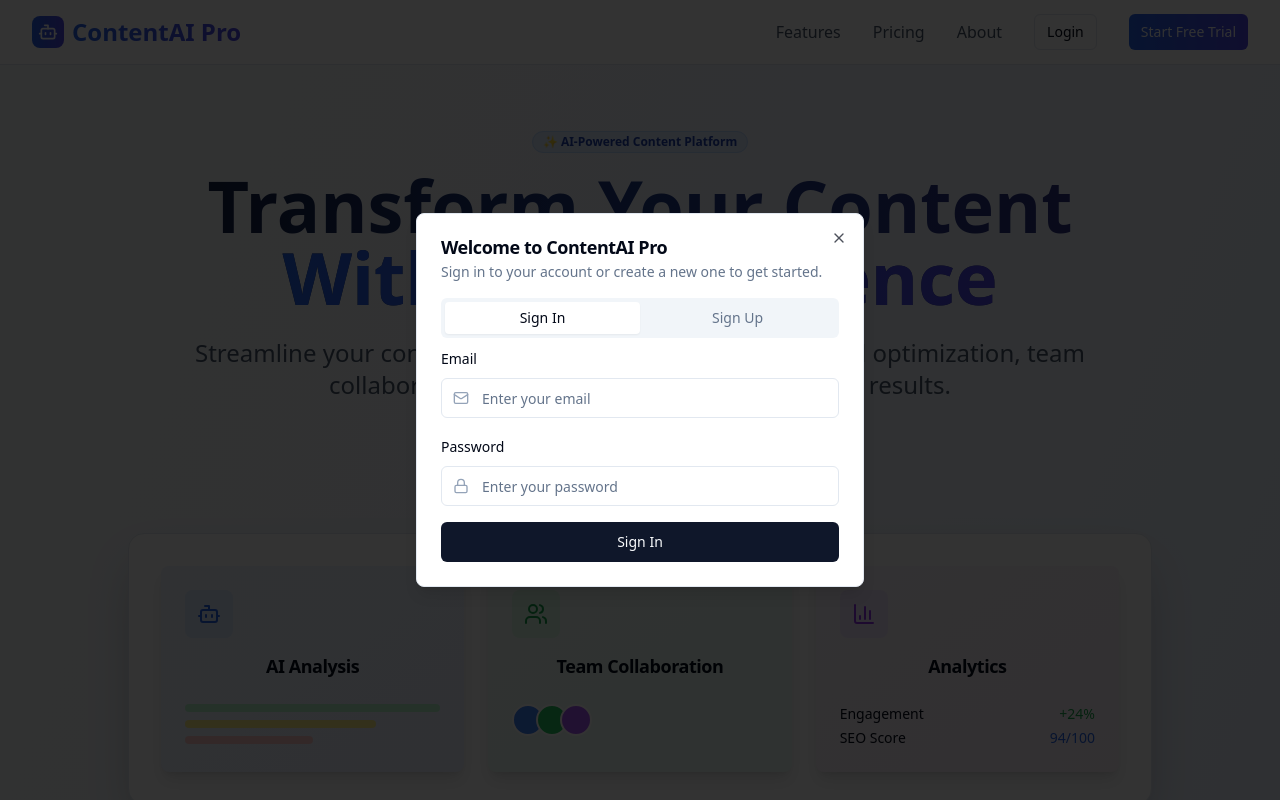
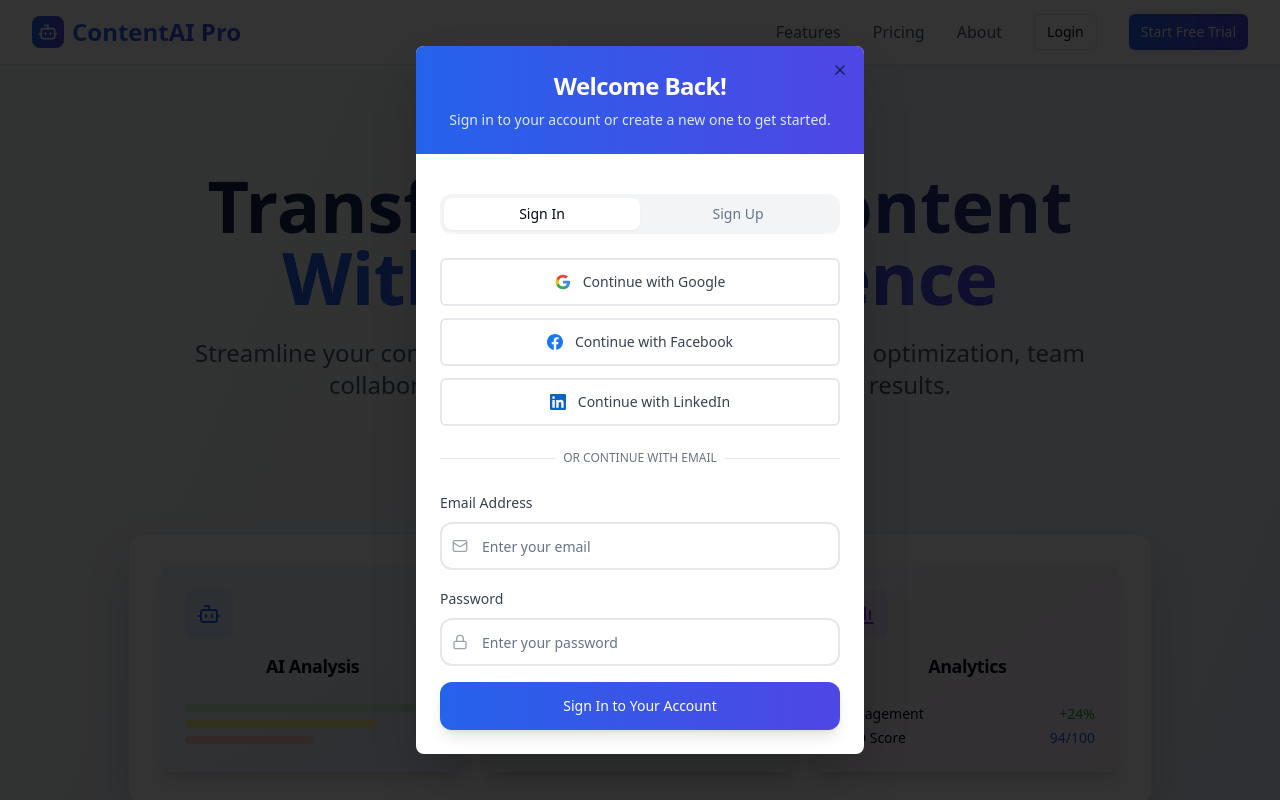
Before and after one commit to iheblafi/ascend-content-studio, a React (Vite) app: page / in a window 1280 px wide. Both pictures are taken after a click on the button "Login". Shown: the top 800 px of the page. Built offline with nearby package versions, Linux system fonts and the light colour scheme.

Commit message:
Enhance auth modals with modern design and social login
- Improved the visual design of the sign-in and sign-up modals for a more modern and presentable appearance.
- Added Google, Facebook, and LinkedIn sign-in/sign-up options for enhanced user convenience.

```diff
--- a/src/components/auth/AuthModal.tsx
+++ b/src/components/auth/AuthModal.tsx
@@ -5,8 +5,10 @@ import { Button } from '@/components/ui/button';
 import { Input } from '@/components/ui/input';
 import { Label } from '@/components/ui/label';
 import { Tabs, TabsContent, TabsList, TabsTrigger } from '@/components/ui/tabs';
+import { Separator } from '@/components/ui/separator';
 import { useAuth } from '@/hooks/useAuth';
 import { Loader2, Mail, Lock, User } from 'lucide-react';
+import { supabase } from '@/integrations/supabase/client';
 
 interface AuthModalProps {
   open: boolean;
@@ -51,33 +53,126 @@ const AuthModal = ({ open, onOpenChange }: AuthModalProps) => {
     }
   };
 
+  const handleSocialSignIn = async (provider: 'google' | 'facebook' | 'linkedin_oidc') => {
+    try {
+      const { error } = await supabase.auth.signInWithOAuth({
+        provider: provider,
+        options: {
+          redirectTo: `${window.location.origin}/`,
+        },
+      });
+
+      if (error) {
+        console.error('Social sign in error:', error);
+      }
+    } catch (error) {
+      console.error('Social sign in error:', error);
+    }
+  };
+
+  const SocialButton = ({ provider, icon, children }: { provider: 'google' | 'facebook' | 'linkedin_oidc', icon: React.ReactNode, children: React.ReactNode }) => (
+    <Button
+      type="button"
+      variant="outline"
+      className="w-full h-12 bg-white hover:bg-gray-50 border-2 border-gray-200 hover:border-gray-300 transition-all duration-200"
+      onClick={() => handleSocialSignIn(provider)}
+    >
+      <div className="flex items-center justify-center space-x-3">
+        {icon}
+        <span className="font-medium text-gray-700">{children}</span>
+      </div>
+    </Button>
+  );
+
   return (
     <Dialog open={open} onOpenChange={onOpenChange}>
-      <DialogContent className="sm:max-w-md">
-        <DialogHeader>
-          <DialogTitle>Welcome to ContentAI Pro</DialogTitle>
-          <DialogDescription>
+      <DialogContent className="sm:max-w-md bg-white border-0 shadow-2xl rounded-2xl p-0 overflow-hidden">
+        {/* Header with gradient background */}
+        <div className="bg-gradient-to-r from-blue-600 to-indigo-600 p-6 text-white">
+          <DialogHeader className="space-y-2">
+            <DialogTitle className="text-2xl font-bold text-center">Welcome Back!</DialogTitle>
+            <DialogDescription className="text-blue-100 text-center">
               Sign in to your account or create a new one to get started.
             </DialogDescription>
           </DialogHeader>
+        </div>
 
+        <div className="p-6">
           <Tabs defaultValue="signin" className="w-full">
-          <TabsList className="grid w-full grid-cols-2">
-            <TabsTrigger value="signin">Sign In</TabsTrigger>
-            <TabsTrigger value="signup">Sign Up</TabsTrigger>
+            <TabsList className="grid w-full grid-cols-2 bg-gray-100 rounded-xl p-1 mb-6">
+              <TabsTrigger
+                value="signin"
+                className="rounded-lg font-medium data-[state=active]:bg-white data-[state=active]:shadow-sm transition-all duration-200"
+              >
+                Sign In
+              </TabsTrigger>
+              <TabsTrigger
+                value="signup"
+                className="rounded-lg font-medium data-[state=active]:bg-white data-[state=active]:shadow-sm transition-all duration-200"
+              >
+                Sign Up
+              </TabsTrigger>
             </TabsList>
 
-          <TabsContent value="signin" className="space-y-4">
+            <TabsContent value="signin" className="space-y-6">
+              {/* Social Login Buttons */}
+              <div className="space-y-3">
+                <SocialButton
+                  provider="google"
+                  icon={
+                    <svg className="w-5 h-5" viewBox="0 0 24 24">
+                      <path fill="#4285F4" d="M22.56 12.25c0-.78-.07-1.53-.2-2.25H12v4.26h5.92c-.26 1.37-1.04 2.53-2.21 3.31v2.77h3.57c2.08-1.92 3.28-4.74 3.28-8.09z"/>
+                      <path fill="#34A853" d="M12 23c2.97 0 5.46-.98 7.28-2.66l-3.57-2.77c-.98.66-2.23 1.06-3.71 1.06-2.86 0-5.29-1.93-6.16-4.53H2.18v2.84C3.99 20.53 7.7 23 12 23z"/>
+                      <path fill="#FBBC05" d="M5.84 14.09c-.22-.66-.35-1.36-.35-2.09s.13-1.43.35-2.09V7.07H2.18C1.43 8.55 1 10.22 1 12s.43 3.45 1.18 4.93l2.85-2.22.81-.62z"/>
+                      <path fill="#EA4335" d="M12 5.38c1.62 0 3.06.56 4.21 1.64l3.15-3.15C17.45 2.09 14.97 1 12 1 7.7 1 3.99 3.47 2.18 7.07l3.66 2.84c.87-2.6 3.3-4.53 6.16-4.53z"/>
+                    </svg>
+                  }
+                >
+                  Continue with Google
+                </SocialButton>
+
+                <SocialButton
+                  provider="facebook"
+                  icon={
+                    <svg className="w-5 h-5 text-[#1877F2]" fill="currentColor" viewBox="0 0 24 24">
+                      <path d="M24 12.073c0-6.627-5.373-12-12-12s-12 5.373-12 12c0 5.99 4.388 10.954 10.125 11.854v-8.385H7.078v-3.47h3.047V9.43c0-3.007 1.792-4.669 4.533-4.669 1.312 0 2.686.235 2.686.235v2.953H15.83c-1.491 0-1.956.925-1.956 1.874v2.25h3.328l-.532 3.47h-2.796v8.385C19.612 23.027 24 18.062 24 12.073z"/>
+                    </svg>
+                  }
+                >
+                  Continue with Facebook
+                </SocialButton>
+
+                <SocialButton
+                  provider="linkedin_oidc"
+                  icon={
+                    <svg className="w-5 h-5 text-[#0A66C2]" fill="currentColor" viewBox="0 0 24 24">
+                      <path d="M20.447 20.452h-3.554v-5.569c0-1.328-.027-3.037-1.852-3.037-1.853 0-2.136 1.445-2.136 2.939v5.667H9.351V9h3.414v1.561h.046c.477-.9 1.637-1.85 3.37-1.85 3.601 0 4.267 2.37 4.267 5.455v6.286zM5.337 7.433c-1.144 0-2.063-.926-2.063-2.065 0-1.138.92-2.063 2.063-2.063 1.14 0 2.064.925 2.064 2.063 0 1.139-.925 2.065-2.064 2.065zm1.782 13.019H3.555V9h3.564v11.452zM22.225 0H1.771C.792 0 0 .774 0 1.729v20.542C0 23.227.792 24 1.771 24h20.451C23.2 24 24 23.227 24 22.271V1.729C24 .774 23.2 0 22.222 0h.003z"/>
+                    </svg>
+                  }
+                >
+                  Continue with LinkedIn
+                </SocialButton>
+              </div>
+
+              <div className="relative">
+                <div className="absolute inset-0 flex items-center">
+                  <Separator className="w-full" />
+                </div>
+                <div className="relative flex justify-center text-xs uppercase">
+                  <span className="bg-white px-2 text-gray-500 font-medium">Or continue with email</span>
+                </div>
+              </div>
+
               <form onSubmit={handleSignIn} className="space-y-4">
                 <div className="space-y-2">
-                <Label htmlFor="signin-email">Email</Label>
+                  <Label htmlFor="signin-email" className="text-sm font-medium text-gray-700">Email Address</Label>
                   <div className="relative">
-                  <Mail className="absolute left-3 top-3 h-4 w-4 text-slate-400" />
+                    <Mail className="absolute left-3 top-1/2 transform -translate-y-1/2 h-4 w-4 text-gray-400" />
                     <Input
                       id="signin-email"
                       type="email"
                       placeholder="Enter your email"
-                    className="pl-10"
+                      className="pl-10 h-12 border-2 border-gray-200 focus:border-blue-500 rounded-xl transition-colors"
                       value={signInData.email}
                       onChange={(e) => setSignInData({ ...signInData, email: e.target.value })}
                       required
@@ -85,38 +180,90 @@ const AuthModal = ({ open, onOpenChange }: AuthModalProps) => {
                   </div>
                 </div>
                 <div className="space-y-2">
-                <Label htmlFor="signin-password">Password</Label>
+                  <Label htmlFor="signin-password" className="text-sm font-medium text-gray-700">Password</Label>
                   <div className="relative">
-                  <Lock className="absolute left-3 top-3 h-4 w-4 text-slate-400" />
+                    <Lock className="absolute left-3 top-1/2 transform -translate-y-1/2 h-4 w-4 text-gray-400" />
                     <Input
                       id="signin-password"
                       type="password"
                       placeholder="Enter your password"
-                    className="pl-10"
+                      className="pl-10 h-12 border-2 border-gray-200 focus:border-blue-500 rounded-xl transition-colors"
                       value={signInData.password}
                       onChange={(e) => setSignInData({ ...signInData, password: e.target.value })}
                       required
                     />
                   </div>
                 </div>
-              <Button type="submit" className="w-full" disabled={isLoading}>
+                <Button
+                  type="submit"
+                  className="w-full h-12 bg-gradient-to-r from-blue-600 to-indigo-600 hover:from-blue-700 hover:to-indigo-700 rounded-xl font-medium text-white shadow-lg hover:shadow-xl transition-all duration-200"
+                  disabled={isLoading}
+                >
                   {isLoading && <Loader2 className="mr-2 h-4 w-4 animate-spin" />}
-                Sign In
+                  Sign In to Your Account
                 </Button>
               </form>
             </TabsContent>
 
-          <TabsContent value="signup" className="space-y-4">
+            <TabsContent value="signup" className="space-y-6">
+              {/* Social Login Buttons */}
+              <div className="space-y-3">
+                <SocialButton
+                  provider="google"
+                  icon={
+                    <svg className="w-5 h-5" viewBox="0 0 24 24">
+                      <path fill="#4285F4" d="M22.56 12.25c0-.78-.07-1.53-.2-2.25H12v4.26h5.92c-.26 1.37-1.04 2.53-2.21 3.31v2.77h3.57c2.08-1.92 3.28-4.74 3.28-8.09z"/>
+                      <path fill="#34A853" d="M12 23c2.97 0 5.46-.98 7.28-2.66l-3.57-2.77c-.98.66-2.23 1.06-3.71 1.06-2.86 0-5.29-1.93-6.16-4.53H2.18v2.84C3.99 20.53 7.7 23 12 23z"/>
+                      <path fill="#FBBC05" d="M5.84 14.09c-.22-.66-.35-1.36-.35-2.09s.13-1.43.35-2.09V7.07H2.18C1.43 8.55 1 10.22 1 12s.43 3.45 1.18 4.93l2.85-2.22.81-.62z"/>
+                      <path fill="#EA4335" d="M12 5.38c1.62 0 3.06.56 4.21 1.64l3.15-3.15C17.45 2.09 14.97 1 12 1 7.7 1 3.99 3.47 2.18 7.07l3.66 2.84c.87-2.6 3.3-4.53 6.16-4.53z"/>
+                    </svg>
+                  }
+                >
+                  Sign up with Google
+                </SocialButton>
+
+                <SocialButton
+                  provider="facebook"
+                  icon={
+                    <svg className="w-5 h-5 text-[#1877F2]" fill="currentColor" viewBox="0 0 24 24">
+                      <path d="M24 12.073c0-6.627-5.373-12-12-12s-12 5.373-12 12c0 5.99 4.388 10.954 10.125 11.854v-8.385H7.078v-3.47h3.047V9.43c0-3.007 1.792-4.669 4.533-4.669 1.312 0 2.686.235 2.686.235v2.953H15.83c-1.491 0-1.956.925-1.956 1.874v2.25h3.328l-.532 3.47h-2.796v8.385C19.612 23.027 24 18.062 24 12.073z"/>
+                    </svg>
+                  }
+                >
+                  Sign up with Facebook
+                </SocialButton>
+
+                <SocialButton
+                  provider="linkedin_oidc"
+                  icon={
+                    <svg className="w-5 h-5 text-[#0A66C2]" fill="currentColor" viewBox="0 0 24 24">
+                      <path d="M20.447 20.452h-3.554v-5.569c0-1.328-.027-3.037-1.852-3.037-1.853 0-2.136 1.445-2.136 2.939v5.667H9.351V9h3.414v1.561h.046c.477-.9 1.637-1.85 3.37-1.85 3.601 0 4.267 2.37 4.267 5.455v6.286zM5.337 7.433c-1.144 0-2.063-.926-2.063-2.065 0-1.138.92-2.063 2.063-2.063 1.14 0 2.064.925 2.064 2.063 0 1.139-.925 2.065-2.064 2.065zm1.782 13.019H3.555V9h3.564v11.452zM22.225 0H1.771C.792 0 0 .774 0 1.729v20.542C0 23.227.792 24 1.771 24h20.451C23.2 24 24 23.227 24 22.271V1.729C24 .774 23.2 0 22.222 0h.003z"/>
+                    </svg>
+                  }
+                >
+                  Sign up with LinkedIn
+                </SocialButton>
+              </div>
+
+              <div className="relative">
+                <div className="absolute inset-0 flex items-center">
+                  <Separator className="w-full" />
+                </div>
+                <div className="relative flex justify-center text-xs uppercase">
+                  <span className="bg-white px-2 text-gray-500 font-medium">Or create account with email</span>
+                </div>
+              </div>
+
               <form onSubmit={handleSignUp} className="space-y-4">
                 <div className="space-y-2">
-                <Label htmlFor="signup-name">Full Name</Label>
+                  <Label htmlFor="signup-name" className="text-sm font-medium text-gray-700">Full Name</Label>
                   <div className="relative">
-                  <User className="absolute left-3 top-3 h-4 w-4 text-slate-400" />
+                    <User className="absolute left-3 top-1/2 transform -translate-y-1/2 h-4 w-4 text-gray-400" />
                     <Input
                       id="signup-name"
                       type="text"
                       placeholder="Enter your full name"
-                    className="pl-10"
+                      className="pl-10 h-12 border-2 border-gray-200 focus:border-blue-500 rounded-xl transition-colors"
                       value={signUpData.fullName}
                       onChange={(e) => setSignUpData({ ...signUpData, fullName: e.target.value })}
                       required
@@ -124,14 +271,14 @@ const AuthModal = ({ open, onOpenChange }: AuthModalProps) => {
                   </div>
                 </div>
                 <div className="space-y-2">
-                <Label htmlFor="signup-email">Email</Label>
+                  <Label htmlFor="signup-email" className="text-sm font-medium text-gray-700">Email Address</Label>
                   <div className="relative">
-                  <Mail className="absolute left-3 top-3 h-4 w-4 text-slate-400" />
+                    <Mail className="absolute left-3 top-1/2 transform -translate-y-1/2 h-4 w-4 text-gray-400" />
                     <Input
                       id="signup-email"
                       type="email"
                       placeholder="Enter your email"
-                    className="pl-10"
+                      className="pl-10 h-12 border-2 border-gray-200 focus:border-blue-500 rounded-xl transition-colors"
                       value={signUpData.email}
                       onChange={(e) => setSignUpData({ ...signUpData, email: e.target.value })}
                       required
@@ -139,14 +286,14 @@ const AuthModal = ({ open, onOpenChange }: AuthModalProps) => {
                   </div>
                 </div>
                 <div className="space-y-2">
-                <Label htmlFor="signup-password">Password</Label>
+                  <Label htmlFor="signup-password" className="text-sm font-medium text-gray-700">Password</Label>
                   <div className="relative">
-                  <Lock className="absolute left-3 top-3 h-4 w-4 text-slate-400" />
+                    <Lock className="absolute left-3 top-1/2 transform -translate-y-1/2 h-4 w-4 text-gray-400" />
                     <Input
                       id="signup-password"
                       type="password"
                       placeholder="Create a password"
-                    className="pl-10"
+                      className="pl-10 h-12 border-2 border-gray-200 focus:border-blue-500 rounded-xl transition-colors"
                       value={signUpData.password}
                       onChange={(e) => setSignUpData({ ...signUpData, password: e.target.value })}
                       required
@@ -154,27 +301,32 @@ const AuthModal = ({ open, onOpenChange }: AuthModalProps) => {
                   </div>
                 </div>
                 <div className="space-y-2">
-                <Label htmlFor="signup-confirm">Confirm Password</Label>
+                  <Label htmlFor="signup-confirm" className="text-sm font-medium text-gray-700">Confirm Password</Label>
                   <div className="relative">
-                  <Lock className="absolute left-3 top-3 h-4 w-4 text-slate-400" />
+                    <Lock className="absolute left-3 top-1/2 transform -translate-y-1/2 h-4 w-4 text-gray-400" />
                     <Input
                       id="signup-confirm"
                       type="password"
                       placeholder="Confirm your password"
-                    className="pl-10"
+                      className="pl-10 h-12 border-2 border-gray-200 focus:border-blue-500 rounded-xl transition-colors"
                       value={signUpData.confirmPassword}
                       onChange={(e) => setSignUpData({ ...signUpData, confirmPassword: e.target.value })}
                       required
                     />
                   </div>
                 </div>
-              <Button type="submit" className="w-full" disabled={isLoading}>
+                <Button
+                  type="submit"
+                  className="w-full h-12 bg-gradient-to-r from-blue-600 to-indigo-600 hover:from-blue-700 hover:to-indigo-700 rounded-xl font-medium text-white shadow-lg hover:shadow-xl transition-all duration-200"
+                  disabled={isLoading}
+                >
                   {isLoading && <Loader2 className="mr-2 h-4 w-4 animate-spin" />}
-                Create Account
+                  Create Your Account
                 </Button>
               </form>
             </TabsContent>
           </Tabs>
+        </div>
       </DialogContent>
     </Dialog>
   );
```
Lines whose indentation alone changed are shown as unchanged.
